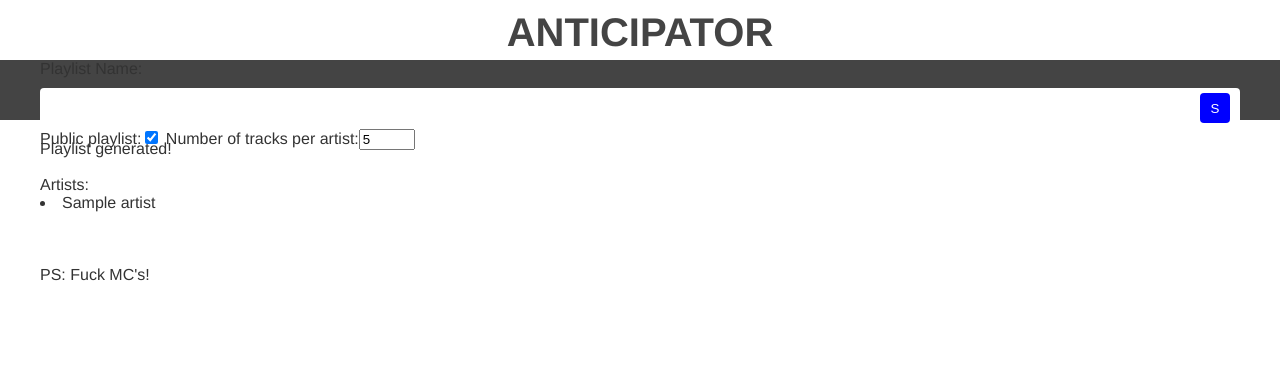
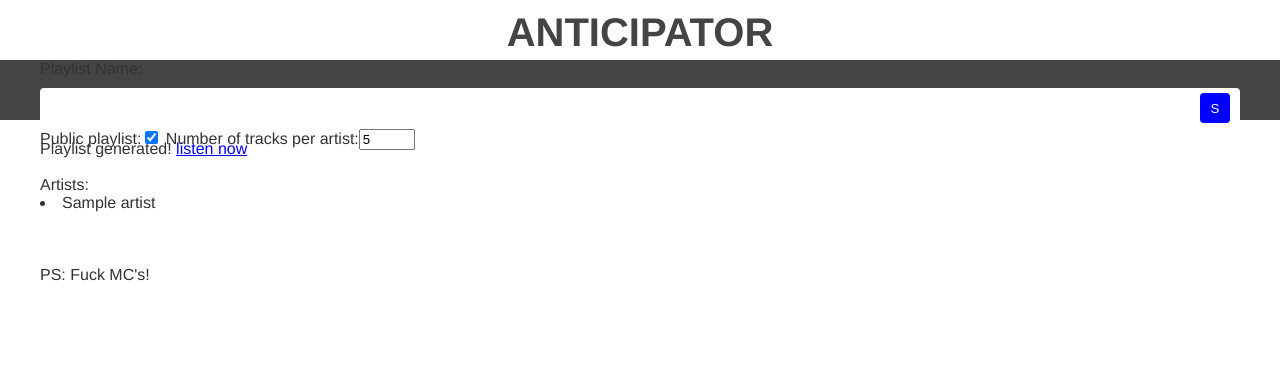
Before and after one commit to smoquet/anticipator, a Django app: template form/templates/form/pages/victory.html in a window 1280 px wide. Shown: the top 388 px of the page. Run offline with Django 3.2, Linux system fonts and the light colour scheme; tables that the repository leaves empty hold one stand-in row (values such as "Sample post"); the template is opened without the code that fills it: values that come from a table or form of the project are taken from there, most other values are stand-ins (such as "Sample title", 1, 10 or a date in 2020).

Commit message:
Adds playlist link to victory page

```diff
--- a/form/templates/form/pages/victory.html
+++ b/form/templates/form/pages/victory.html
@@ -2,7 +2,7 @@
 
 {% block content %}
   <div>
-    Playlist generated!
+    Playlist generated! <a href=https://open.spotify.com/user/{{ username }}/playlist/{{ playlist_id }}>listen now</a>
   </div>
 </br>
 
```
